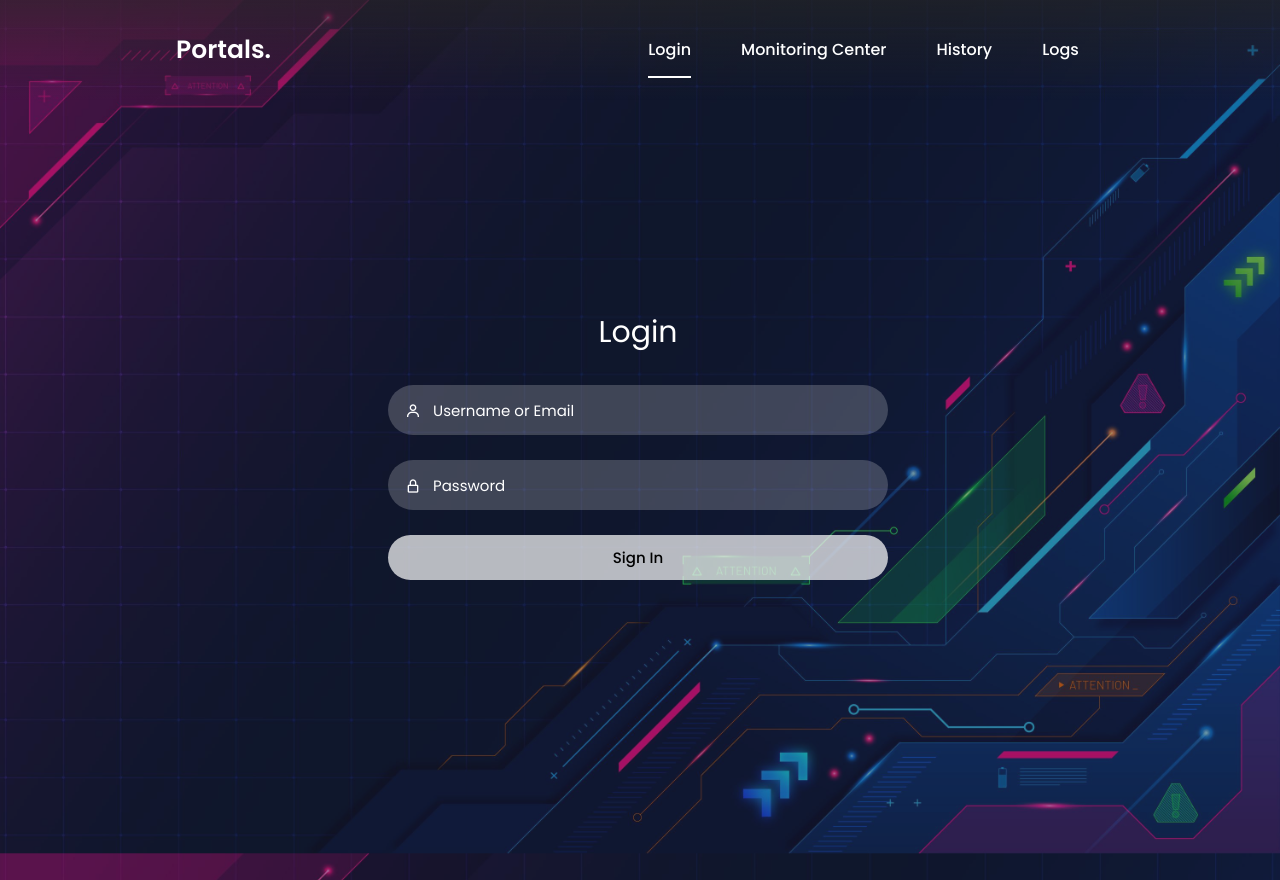
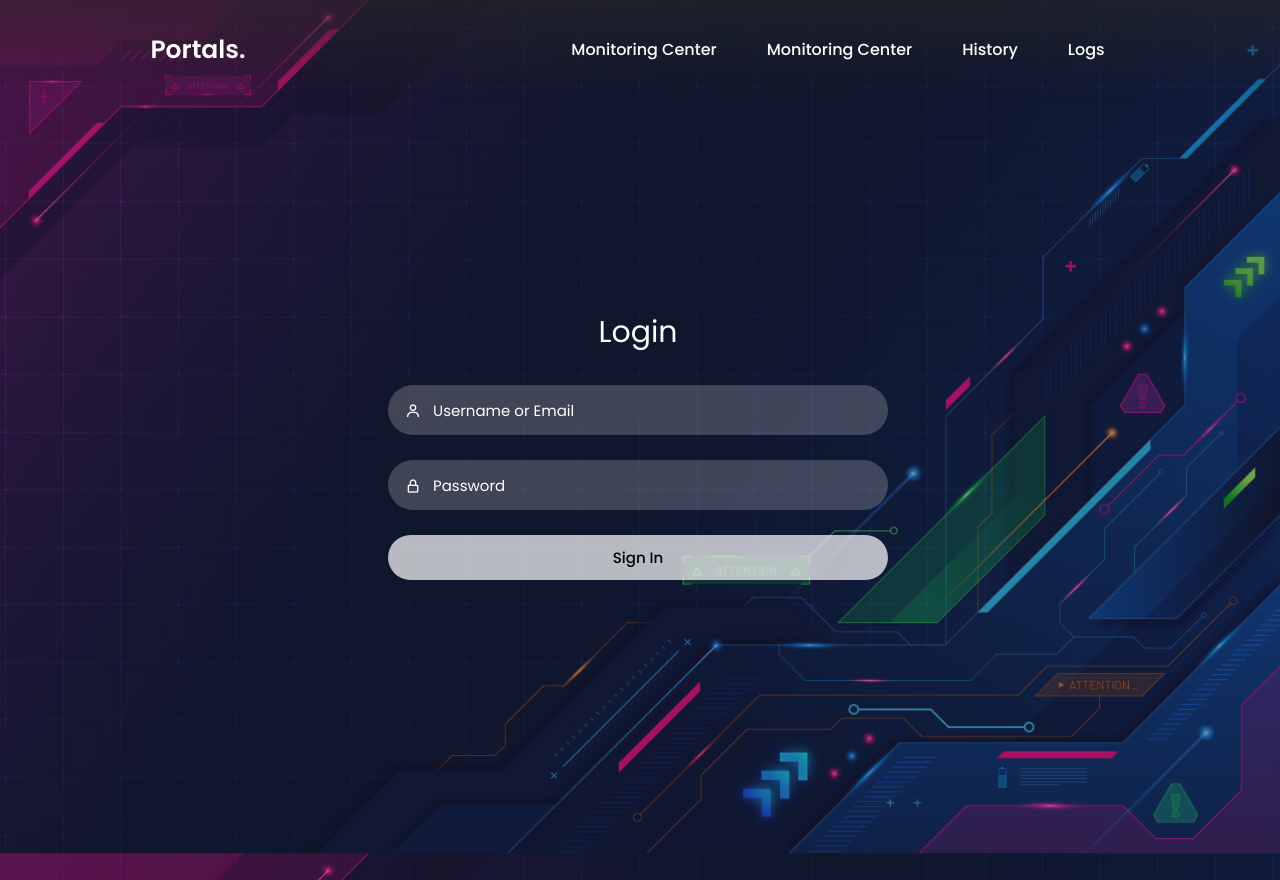
Before and after one commit to mara-Luc/Portalz, a PHP site: page / in a window 1280 px wide. Run offline with PHP 8.4, Linux system fonts and the light colour scheme.

Commit message:
Update index.php

```diff
--- a/index.php
+++ b/index.php
@@ -16,8 +16,9 @@
             </div>
             <div class="nav-menu" id="navMenu">
                 <ul>
-                    <li><a href="login.php" class="link active">Login</a></li>
+                    <!--<li><a href="login.php" class="link active">Login</a></li>-->
                     <!--<li><a href="monitoring.php" class="link">Monitoring Center</a></li>-->
+                    <li><a href="new_member.php" class="link">Monitoring Center</a></li>
                     <li><a href="admin_manage.php" class="link">Monitoring Center</a></li>
                     <li><a href="history.php" class="link">History</a></li>
                     <li><a href="logs.php" class="link">Logs</a></li>
```
